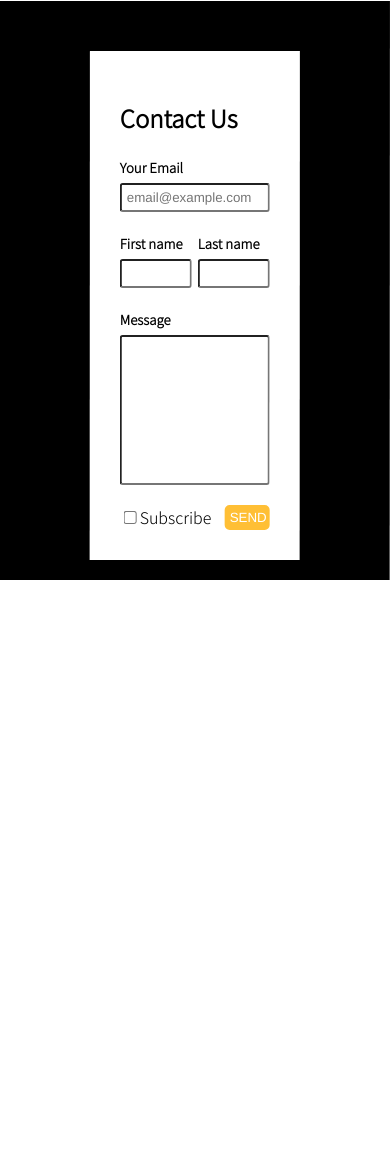
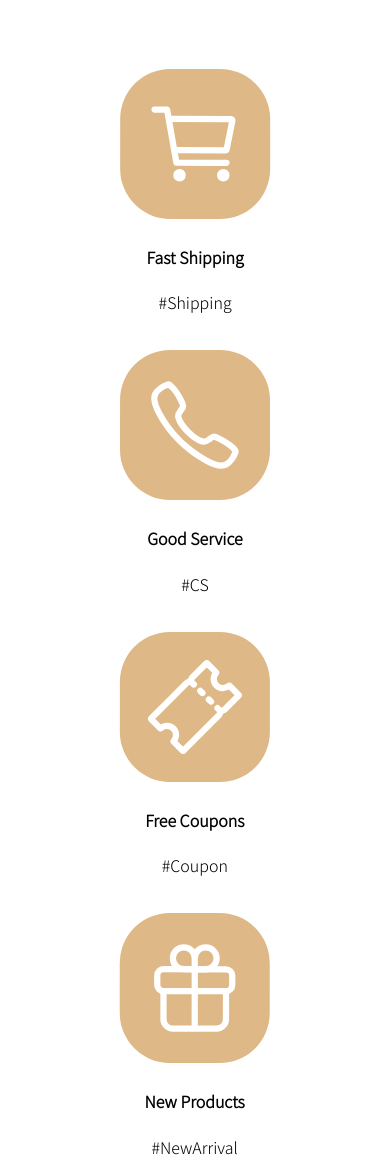
Before and after one commit to rosenfence/HTML-CSS, a plain HTML site: page layout2.html in a window 390 px wide. Shown: the part 830-2000 px from the top of the page. Before the commit the page ends 1410 px from the top, so only its background shows below. Drawn offline with nearby package versions, Linux system fonts and the light colour scheme.

Commit message:
[fix] layout2 practice

```diff
--- a/css/layout2style.css
+++ b/css/layout2style.css
@@ -88,7 +88,33 @@ body {
     margin: auto;
 }
 
+.layout {
+    width: 80%;
+    max-width: 1000px;
+    margin: auto;
+    margin-top: 3rem;
+    margin-bottom: 3rem;
+    display: flex;
+}
+
+.layout div {
+    width: 25%;
+    text-align: center;
+}
+
+.layout-icon {
+    background-color: burlywood;
+    width: 100px;
+    height: 100px;
+    border-radius: 50px;
+    padding: 25px;
+    box-sizing: border-box;
+    color: white;
+    margin-top: 20px;
+}
+
 .form-box {
+    max-width: 600px;
     width: 60%;
     position: relative;
     margin: auto;
@@ -135,3 +161,24 @@ body {
     padding: 5px;
     border: 0;
 }
+
+@media screen and (max-width : 1200px) {
+    .layout {
+        flex-wrap: wrap;
+        max-width: 600px;
+    }
+
+    .layout div {
+        width: 50%;
+    }
+}
+
+@media screen and (max-width : 768px) {
+    .layout {
+        flex-wrap: wrap;
+        max-width: 300px;
+    }
+
+    .layout div {
+        width: 100%;
+    }
--- a/layout2.html
+++ b/layout2.html
@@ -33,6 +33,32 @@
             magna aliqua. Ut enim ad minim veniam, quis nostrud exercitation ullamco laboris nisi ut aliquip ex ea
             commodo consequat.</p>
     </div>
+
+    <div class="layout">
+        <div>
+            <ion-icon name="cart-outline" class="layout-icon"></ion-icon>
+            <h4>Fast Shipping</h4>
+            <p>#Shipping</p>
+        </div>
+        <div>
+            <ion-icon name="call-outline" class="layout-icon"></ion-icon>
+            <h4>Good Service</h4>
+            <p>#CS</p>
+        </div>
+        <div>
+            <ion-icon name="ticket-outline" class="layout-icon"></ion-icon>
+            <h4>Free Coupons</h4>
+            <p>#Coupon</p>
+        </div>
+        <div>
+            <ion-icon name="gift-outline" class="layout-icon"></ion-icon>
+            <h4>New Products</h4>
+            <p>#NewArrival</p>
+        </div>
+    </div>
+
+
+
     <div class="contact-wrapper" style="background-color: black; padding: 20px;">
         <div class="form-box">
             <div class="form-title">
```
